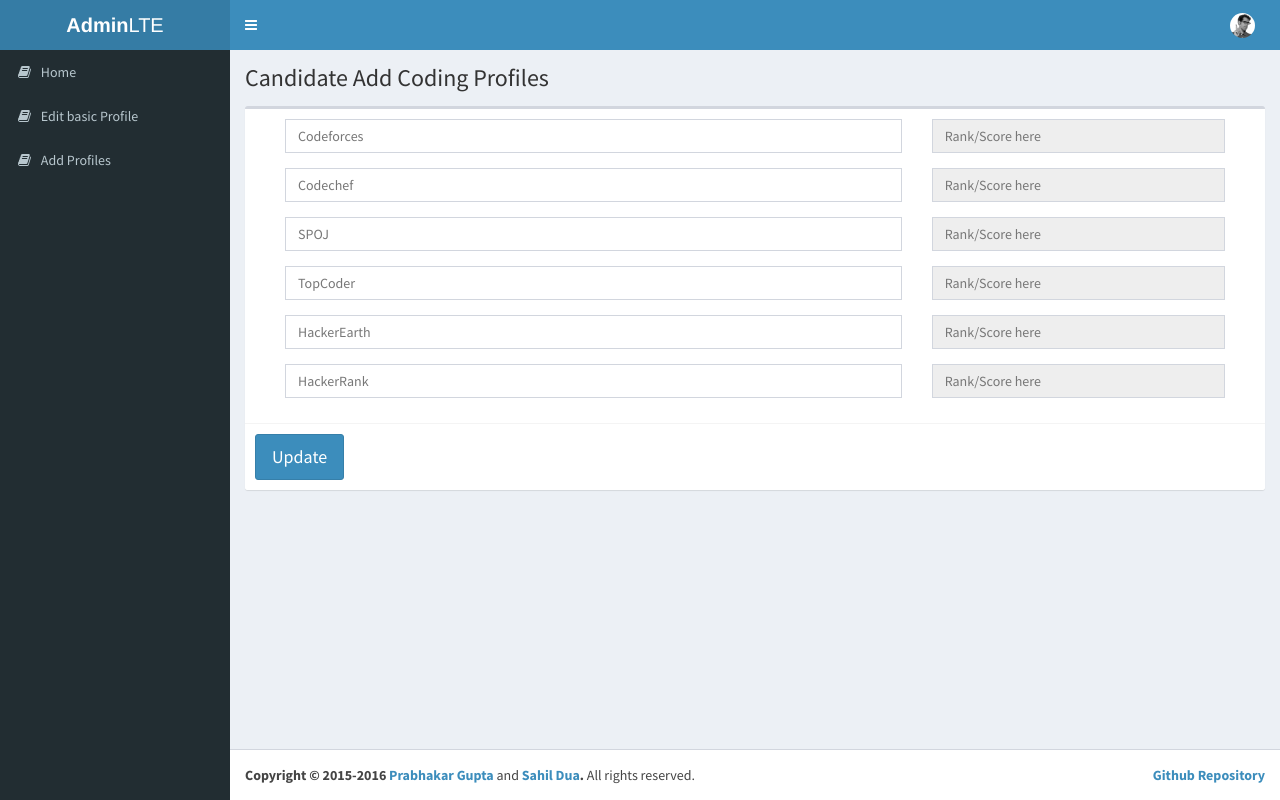
After one commit to mkstn/R-Hire, a Django app: page /r-hire/profile/add-coding-profiles in a window 1280 px wide. The commit adds this page. Run offline with Django 3.2, Linux system fonts and the light colour scheme; parts of the project's set-up code (start-up, migrations or seed data) failed here and were passed over; some libraries are stand-ins or nearby versions.

Commit message:
add coding profiles initiated

```diff
--- /dev/null
+++ b/R_hire/templates/R_hire/profile/add-coding-profiles.html
@@ -0,0 +1,100 @@
+{% extends "R_hire/profile/main.html" %}
+
+{% block title %}R_Hire | Candidate Add Coding Profiles{% endblock %}
+
+{% block content %}
+
+<section class="content-header">
+    <h1>Candidate Add Coding Profiles</h1>
+</section>
+
+<section class="content">
+	<div class="row">
+		<section class="col-lg-12 connectedSortable">
+			<div class="box box-default">
+				<form role="form" action="{% url 'r_hire:update-profile' %}" method="GET">
+					<div class="box-body">
+						<div class="col-md-12">
+							<div class="col-md-8">
+								<div class="form-group">
+									<input class="form-control" id="" name="" placeholder="Codeforces" type="text" />
+								</div>
+							</div>
+							<div class="col-md-4">
+								<div class="form-group">
+									<input class="form-control" type="text" placeholder="Rank/Score here" disabled/>
+								</div>
+							</div>
+						</div>
+						<div class="col-md-12">
+							<div class="col-md-8">
+								<div class="form-group">
+									<input class="form-control" id="" name="" placeholder="Codechef" type="text" />
+								</div>
+							</div>
+							<div class="col-md-4">
+								<div class="form-group">
+									<input class="form-control" type="text" placeholder="Rank/Score here" disabled/>
+								</div>
+							</div>
+						</div>
+						<div class="col-md-12">
+							<div class="col-md-8">
+								<div class="form-group">
+									<input class="form-control" id="" name="" placeholder="SPOJ" type="text" />
+								</div>
+							</div>
+							<div class="col-md-4">
+								<div class="form-group">
+									<input class="form-control" type="text" placeholder="Rank/Score here" disabled/>
+								</div>
+							</div>
+						</div>
+						<div class="col-md-12">
+							<div class="col-md-8">
+								<div class="form-group">
+									<input class="form-control" id="" name="" placeholder="TopCoder" type="text" />
+								</div>
+							</div>
+							<div class="col-md-4">
+								<div class="form-group">
+									<input class="form-control" type="text" placeholder="Rank/Score here" disabled/>
+								</div>
+							</div>
+						</div>
+						<div class="col-md-12">
+							<div class="col-md-8">
+								<div class="form-group">
+									<input class="form-control" id="" name="" placeholder="HackerEarth" type="text" />
+								</div>
+							</div>
+							<div class="col-md-4">
+								<div class="form-group">
+									<input class="form-control" type="text" placeholder="Rank/Score here" disabled/>
+								</div>
+							</div>
+						</div>
+						<div class="col-md-12">
+							<div class="col-md-8">
+								<div class="form-group">
+									<input class="form-control" id="" name="" placeholder="HackerRank" type="text" />
+								</div>
+							</div>
+							<div class="col-md-4">
+								<div class="form-group">
+									<input class="form-control" type="text" placeholder="Rank/Score here" disabled/>
+								</div>
+							</div>
+						</div>
+					</div>
+
+					<div class="box-footer">
+						<button type="submit" name="update-profiles" class="btn btn-primary btn-lg not-round">Update</button>
+					</div>
+                </form>
+			</div>
+		</section>
+	</div>
+</section>
+
+{% endblock %}
--- a/R_hire/templates/R_hire/profile/edit.html
+++ b/R_hire/templates/R_hire/profile/edit.html
@@ -3,6 +3,8 @@
 {% block title %}R_Hire | Candidate Edit Profile{% endblock %}
 
 {% block content %}
+
+{% load r_hire_choices %}
 
 <section class="content-header">
     <h1>Candidate Profile Edit</h1>
--- a/R_hire/templates/R_hire/profile/panels/panel_leftbar.html
+++ b/R_hire/templates/R_hire/profile/panels/panel_leftbar.html
@@ -7,6 +7,10 @@
 			<li>
 				<a href="{% url 'r_hire:edit-profile' %}"><i class="fa fa-book"></i> <span>Edit basic Profile</span></a>
 			</li>
+
+			<li>
+				<a href="{% url 'r_hire:add-coding-profiles' %}"><i class="fa fa-book"></i> <span>Add Profiles</span></a>
+			</li>
 		</ul>
 	</section>
 </aside>
--- a/R_hire/urls.py
+++ b/R_hire/urls.py
@@ -2,8 +2,8 @@
 # -*- coding: utf-8 -*-
 # @Author: Sahil Dua
 # @Date:   2016-01-08 22:48:10
-# @Last Modified by:   sahildua2305
-# @Last Modified time: 2016-01-30 02:10:08
+# @Last Modified by:   Prabhakar Gupta
+# @Last Modified time: 2016-04-20 03:33:56
 
 from django.conf.urls import url, include, patterns
 
@@ -31,4 +31,7 @@ urlpatterns = [
 
 	# ex: /r-hire/profile/save
 	url(r'^profile/update$', views.updateProfile, name='update-profile'),
+
+	# ex: /r-hire/profile/add-coding-profiles
+	url(r'^profile/add-coding-profiles$', views.addCodingProfiles, name='add-coding-profiles'),
 ]
--- a/R_hire/views.py
+++ b/R_hire/views.py
@@ -3,7 +3,7 @@
 # @Author: Sahil Dua
 # @Date:   2016-01-08 22:48:10
 # @Last Modified by:   Prabhakar Gupta
-# @Last Modified time: 2016-03-09 02:16:54
+# @Last Modified time: 2016-04-20 03:35:17
 
 from django.http import HttpResponse, HttpResponseRedirect
 from django.shortcuts import render
@@ -217,3 +217,7 @@ def updateProfile(request):
 
 	# Redirect to edit-profile form page again after updating information
 	return HttpResponseRedirect(reverse('r_hire:edit-profile'))
+
+
+def addCodingProfiles(request):
+	return render(request, 'R_hire/profile/add-coding-profiles.html', {})
```
